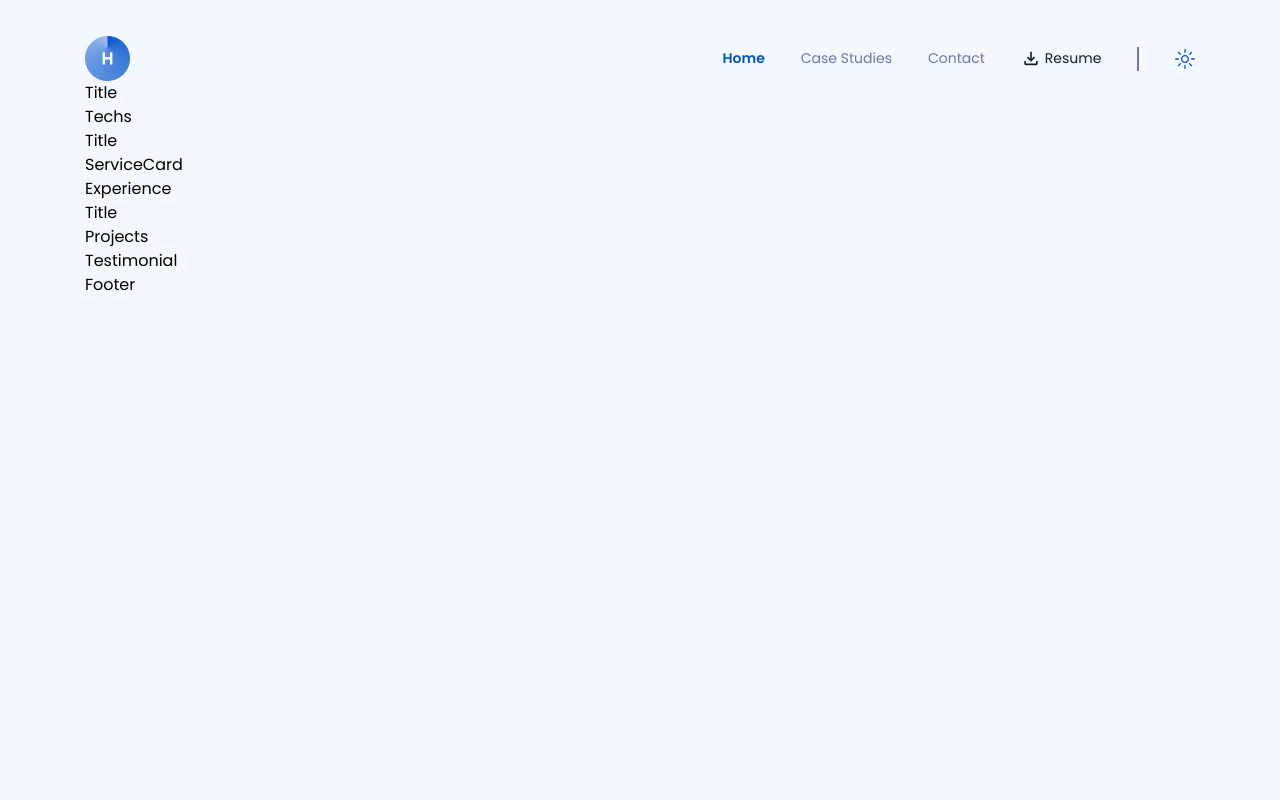
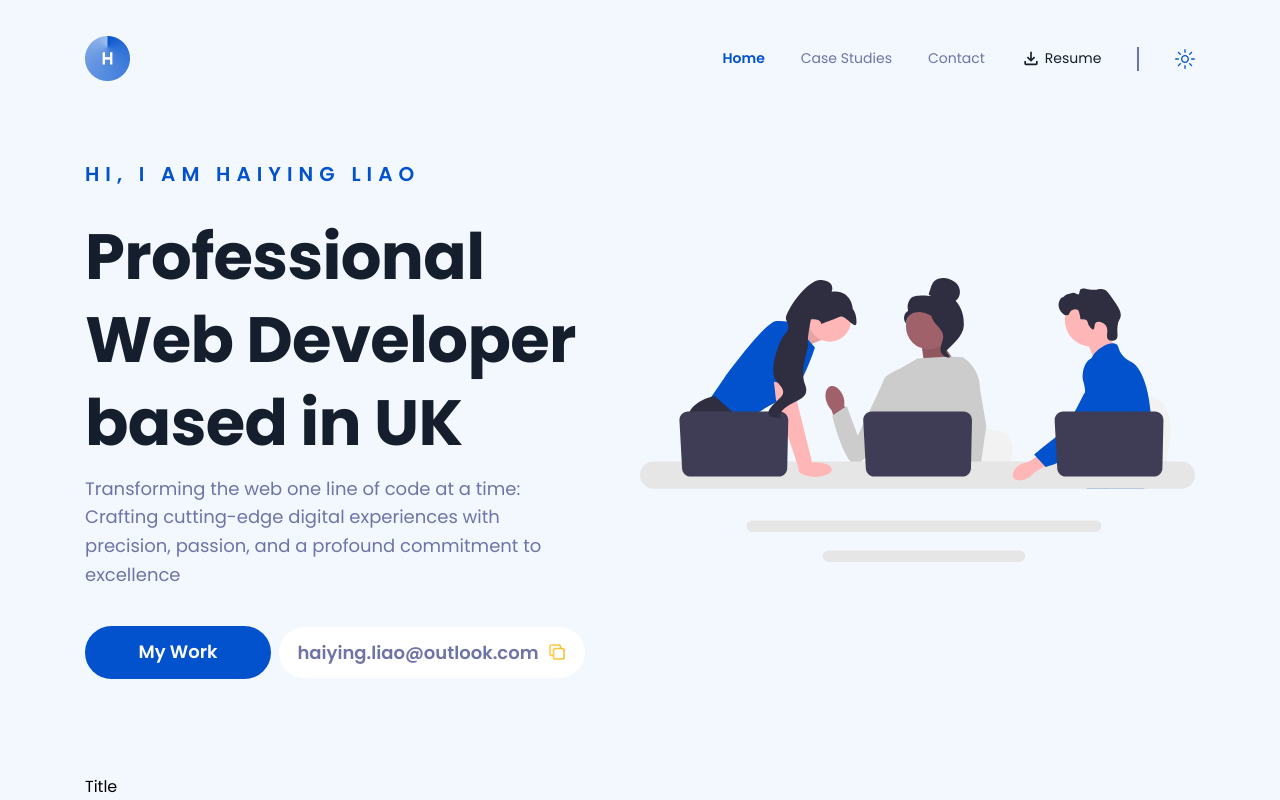
Before and after one commit to HaiyingLiao/portfolio, a Next.js app in the folder frontend_next/: page / in a window 1280 px wide. Shown: the top 800 px of the page. Built offline with nearby package versions, Linux system fonts and the light colour scheme.

Commit message:
feat:add hero section

```diff
--- a/frontend_next/app/globals.css
+++ b/frontend_next/app/globals.css
@@ -38,9 +38,29 @@ body {
     @apply font-bold text-[48px];
   }
 
+  .heading-3 {
+    @apply font-bold text-[42px];
+  }
+
   /* 600 */
   .heading-3 {
     @apply font-semibold text-[32px];
+  }
+
+  .base-bold {
+    @apply font-semibold text-[24px];
+  }
+
+  .p-bold {
+    @apply font-semibold text-[20px];
+  }
+
+  .b-bold {
+    @apply font-semibold text-[18px];
+  }
+
+  .s-bold {
+    @apply font-semibold text-[14px];
   }
 
   /* 400 */
@@ -59,21 +79,9 @@ body {
   .s-regular {
     @apply font-normal text-[14px];
   }
-  /* 600 */
-  .base-bold {
-    @apply font-semibold text-[24px];
-  }
 
-  .p-bold {
-    @apply font-semibold text-[20px];
-  }
-
-  .b-bold {
-    @apply font-semibold text-[18px];
-  }
-
-  .s-bold {
-    @apply font-semibold text-[14px];
+  .xs-regular {
+    @apply font-normal text-[12px];
   }
 }
 
@@ -86,4 +94,9 @@ body {
   .dropDownIcons {
     @apply mr-2 h-4 w-4;
   }
+
+  /* common */
+  .primaryBtn {
+    @apply bg-accent-primaryLight dark:bg-accent-primaryDark rounded-[50px] text-white py-2 md:py-3 items-center flex justify-center;
+  }
 }
--- a/frontend_next/app/layout.tsx
+++ b/frontend_next/app/layout.tsx
@@ -16,7 +16,7 @@ export default function RootLayout({
 }) {
   return (
     <html lang="en">
-      <body className="bg-white-800 dark:bg-black-300 px-[85px] pt-9">
+      <body className="bg-white-800 dark:bg-black-300 px-6 pt-9 md:px-[85px]">
         <NavBar />
 
         <main>{children}</main>
--- a/frontend_next/app/page.tsx
+++ b/frontend_next/app/page.tsx
@@ -1,3 +1,6 @@
+import Link from "next/link";
+import Image from "next/image";
+
 import Title from "@/components/Title";
 import Techs from "@/components/Techs";
 import ServiceCard from "@/components/ServiceCard";
@@ -8,7 +11,46 @@ import Testimonial from "@/components/Testimonial";
 export default function Home() {
   return (
     <>
-      <section>{/* Hero section */}</section>
+      <section className="flex flex-col items-center justify-between pb-8 pt-12 md:flex-row md:pb-24 md:pt-20">
+        <div className="md:max-w-[500px]">
+          <h1 className="text-accent-primaryLight s-bold md:p-bold dark:text-accent-primaryDark mb-5 uppercase leading-[130%] tracking-[4.2px] md:mb-7 md:tracking-[6px]">
+            Hi, I am Haiying Liao
+          </h1>
+          <h1 className="text-black-200 heading-3 md:heading-1 mb-3.5 leading-[115%] tracking-[-0.42px] dark:text-white md:mb-2.5 md:leading-[130%] md:tracking-[-0.64px]">
+            Professional Web Developer based in UK
+          </h1>
+          <p className="xs-regular text-white-500 md:b-regular dark:text-white-800 mb-5 leading-[155%] md:mb-9 md:leading-[160%]">
+            Transforming the web one line of code at a time: Crafting
+            cutting-edge digital experiences with precision, passion, and a
+            profound commitment to excellence
+          </p>
+          <div className="flex flex-col items-center gap-2 md:flex-row">
+            <Link
+              href="#mywork"
+              className="primaryBtn s-bold md:b-bold w-full leading-[160%] md:max-w-[186px]"
+            >
+              My Work
+            </Link>
+            <div className="text-white-500 md:b-bold s-bold dark:bg-black-200 flex w-full items-center justify-center gap-2 rounded-[50px] bg-white px-3 py-2 dark:text-white md:py-3">
+              haiying.liao@outlook.com
+              <Image
+                src="/assets/frame.svg"
+                alt="hero image"
+                width={20}
+                height={20}
+              />
+            </div>
+          </div>
+        </div>
+
+        <Image
+          src="/assets/hero.svg"
+          alt="hero image"
+          width={0}
+          height={0}
+          className="h-auto w-full md:w-[50%]"
+        />
+      </section>
 
       <section>
         {/* my skill section */}
@@ -27,7 +69,7 @@ export default function Home() {
         <Experience />
       </section>
 
-      <section>
+      <section id="mywork">
         {/* Projects section */}
         <Title />
         <Projects />
```
Also changed, not shown: frontend_next/public/assets/frame.svg (added), frontend_next/public/assets/hero.svg (added).
